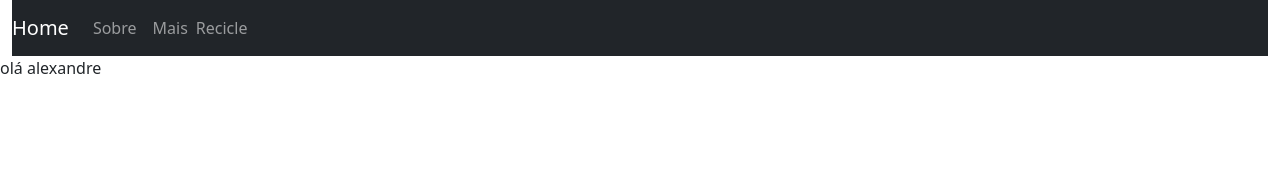
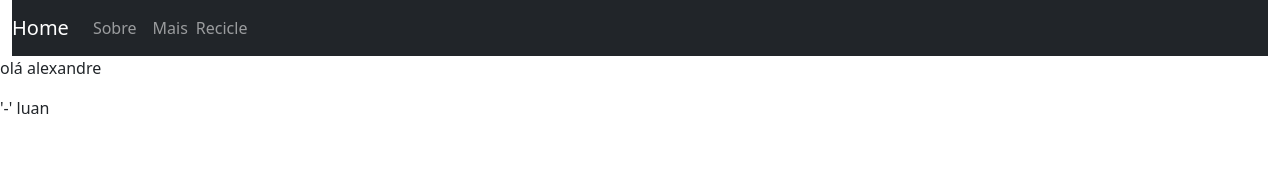
Before and after one commit to FabioPassos10/Recicle, a React (Create React App) app: page /Sobre in a window 1280 px wide. Shown: the top 186 px of the page. Built offline with nearby package versions, Linux system fonts and the light colour scheme.

Commit message:
Update Sobre.js

```diff
--- a/src/Sobre.js
+++ b/src/Sobre.js
@@ -9,6 +9,8 @@ return(
 
     <p>olá alexandre</p>
 
+    <p> '-' luan </p>
+
     </>
 )
 
```
